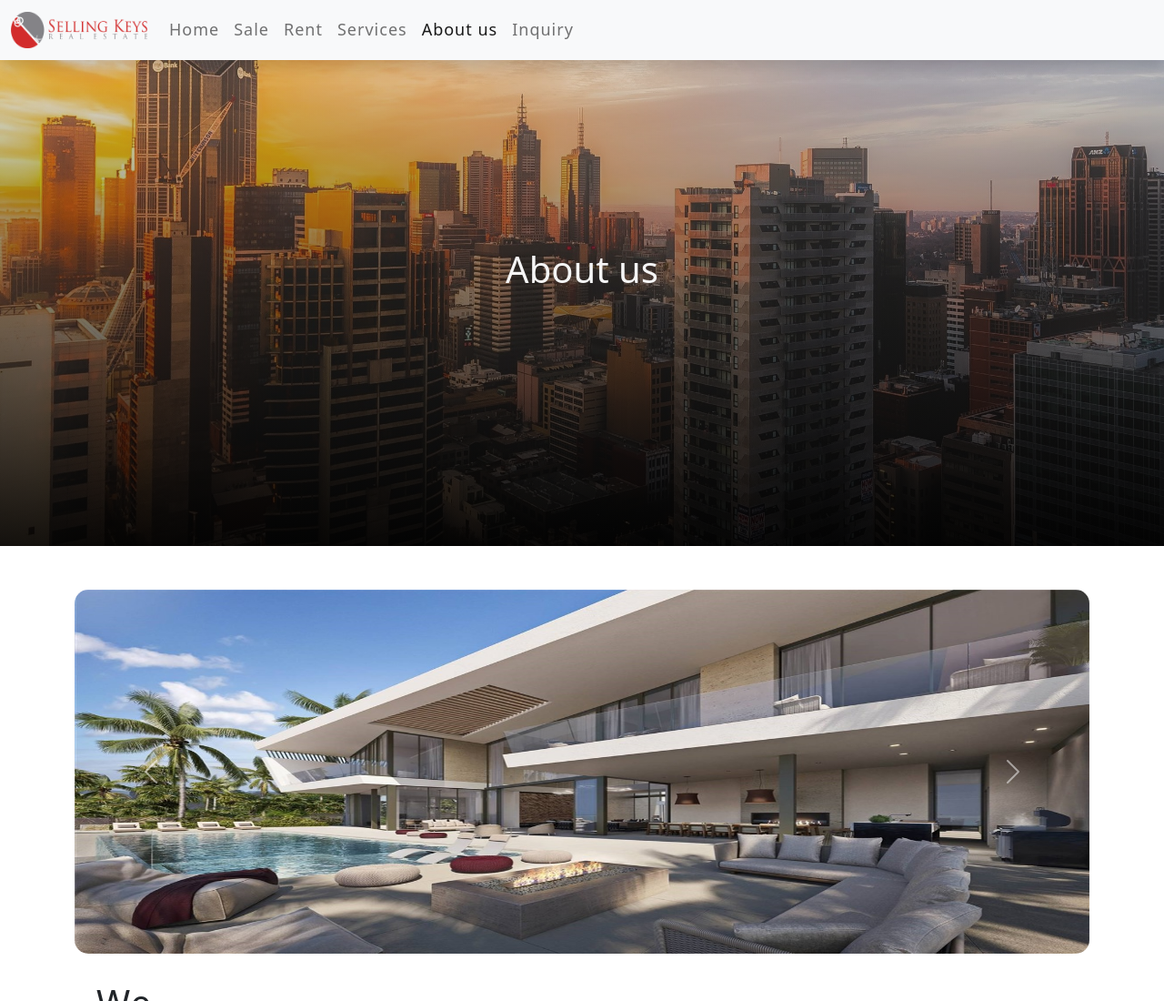
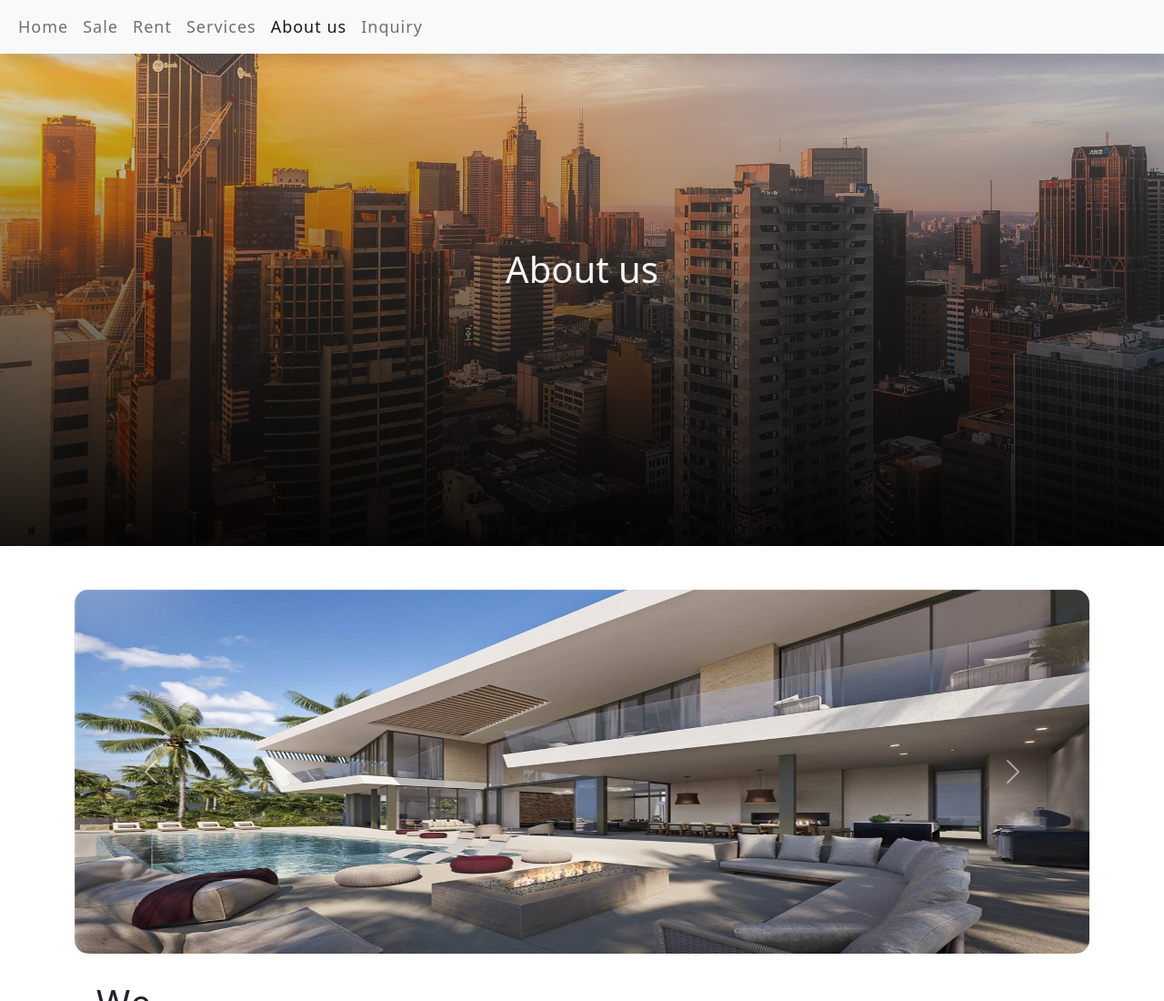
Before and after one commit to HarshDesai33/HarshDesai33.github.io, a plain HTML site: page About us.html in a window 1280 px wide. Shown: the top 1100 px of the page at 91% size. Drawn offline with nearby package versions, Linux system fonts and the light colour scheme; files that its build step writes are made by us from their sources.

Commit message:
Update About us.html

```diff
--- a/About us.html
+++ b/About us.html
@@ -27,8 +27,6 @@
 <body>
     <nav class="navbar fixed-top navbar-expand-lg navbar-light bg-light shadow">
         <div class="container-fluid">
-            <a class="navbar-brand" href="index.html"><img src="Images/logo7.png" alt="" class="img-fluid w-"
-                    style="width: 150px;"></a>
             <button class="navbar-toggler" type="button" data-bs-toggle="collapse" data-bs-target="#navbarNavAltMarkup"
                 aria-controls="navbarNavAltMarkup" aria-expanded="false" aria-label="Toggle navigation">
                 <span class="navbar-toggler-icon"></span>
```
